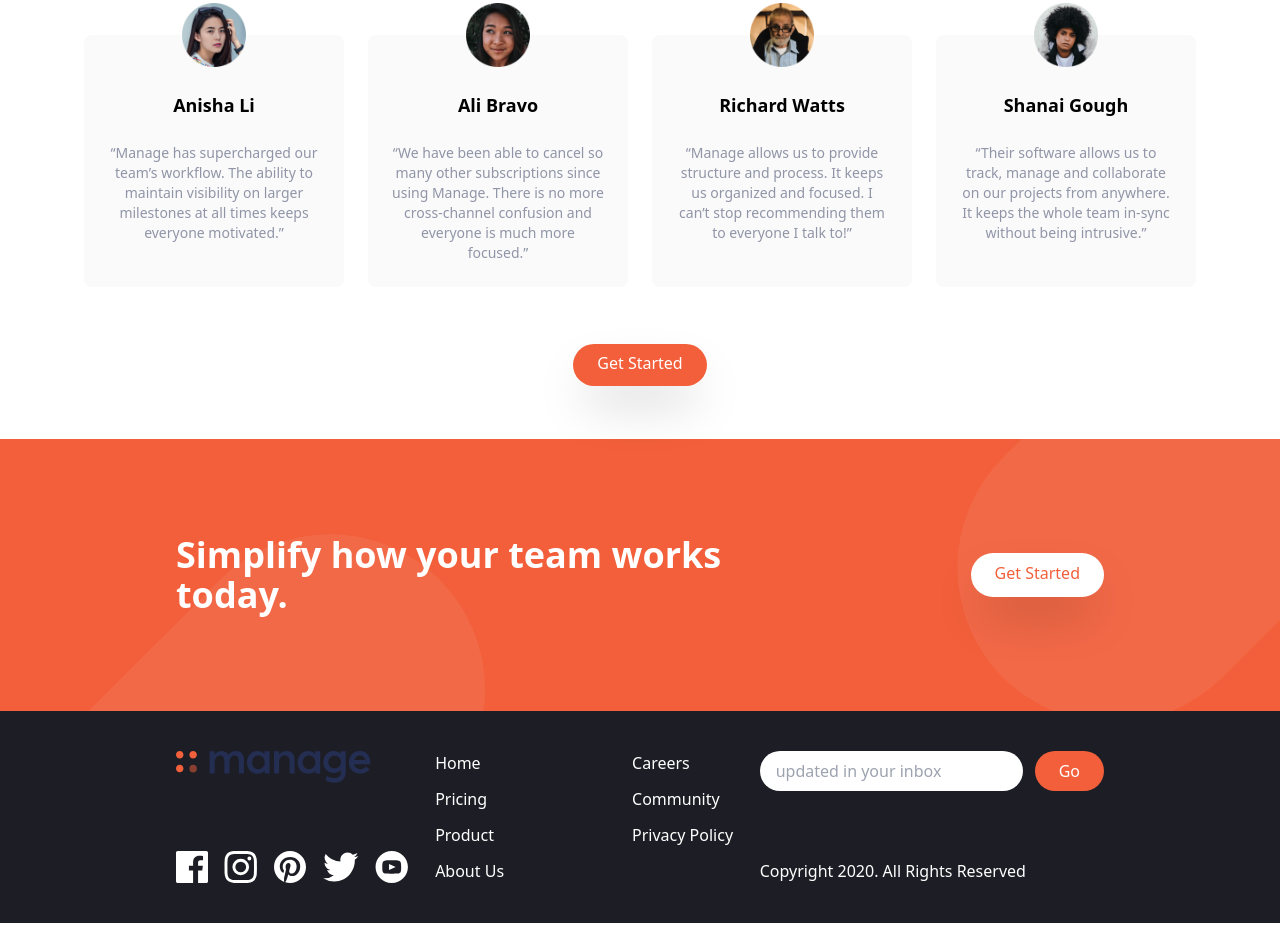
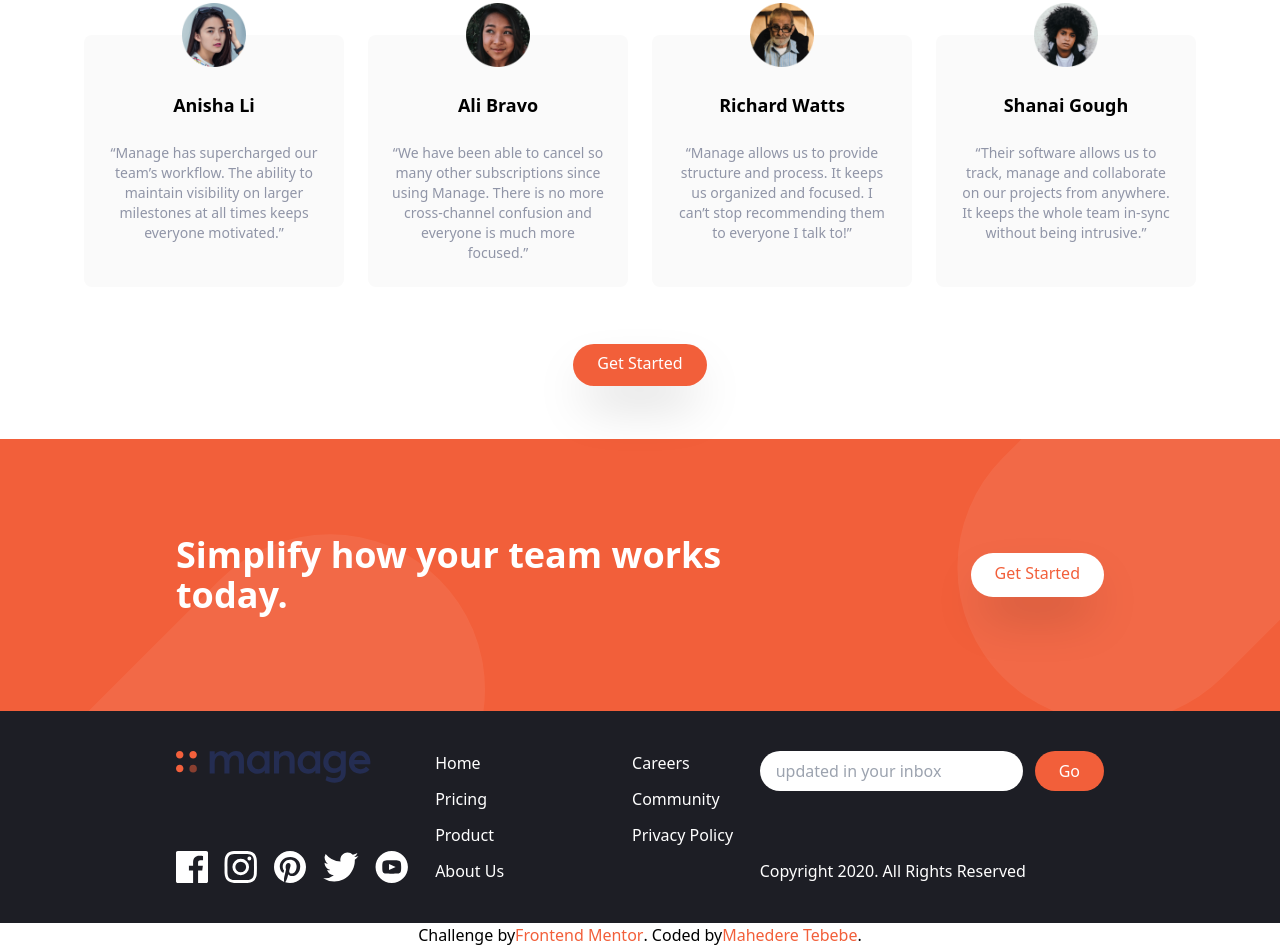
Before and after one commit to Mahedere/manage-landing-page, a website: page index.html in a window 1280 px wide. Shown: the part 1369-2316 px from the top of the page. Before the commit the page ends 2292 px from the top, so only its background shows below. Drawn offline with Linux system fonts and the light colour scheme.

Commit message:
footer updated

```diff
--- a/index.html
+++ b/index.html
@@ -20,7 +20,7 @@
             <a href="#"class="hover:text-DarkGrayishBlue">Community</a>
         </div>
         <a href="#" class=" p-3 px-6 pt-2 text-white bg-BrightRed rounded-full baseline shadow-2xl hover:bg-gray-300 hidden md:block">Get Started</a>
-        <button id="menu-btn" class="open block hamburger md:hidden focus:outline-none">
+        <button id="menu-btn" class="block hamburger md:hidden focus:outline-none">
             <span class="hamburger-top"></span>
             <span class="hamburger-middle"></span>
             <span class="hamburger-bottom"></span>
@@ -237,5 +237,9 @@
 </div>
 </div>
 </footer>
+<div class="flex justify-center">
+    Challenge by <a href="https://www.frontendmentor.io?ref=challenge" class="text-BrightRed hover:text-DarkGrayishBlue" target="_blank"> Frontend Mentor</a>.
+    Coded by <a href="https://www.linkedin.com/in/mahedere-tebebe/" class="text-BrightRed hover:text-DarkGrayishBlue"> Mahedere Tebebe</a>.
+  </div>
 </body>
 </html>
```
Also changed, not shown: css/main.css.
